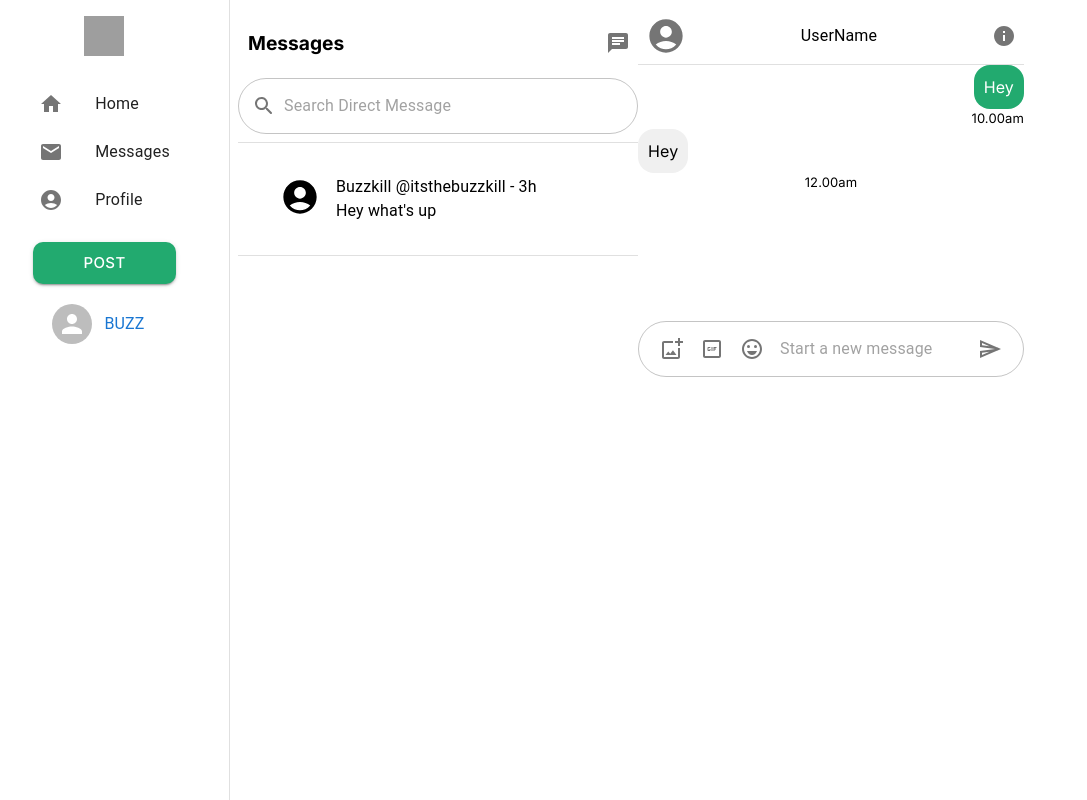
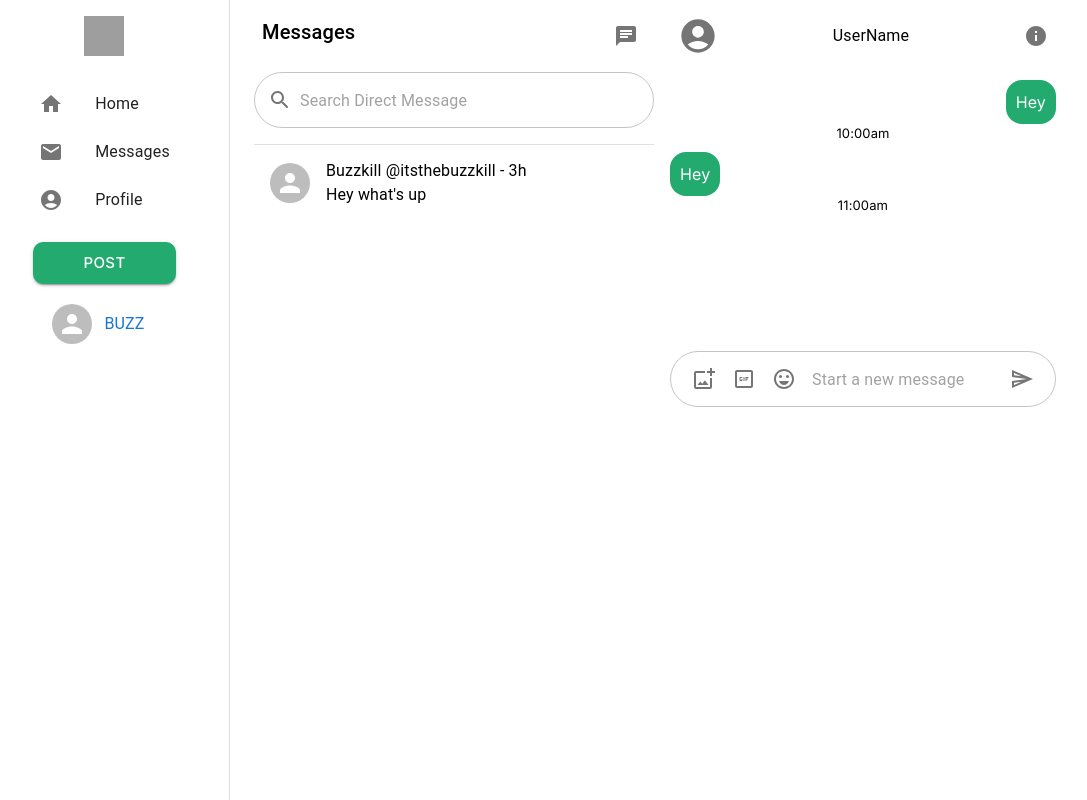
Before and after one commit to Project-Chirp/chirp-frontend, a React (Create React App) app: page / in a window 1280 px wide. Shown: the whole page, without its empty margins (20-1107 px from the left). Built offline with nearby package versions, Linux system fonts and the light colour scheme; grey boxes are pictures that could not be loaded.

Commit message:
Worked on messages styling

```diff
--- a/src/Styles/Messages.css
+++ /dev/null
@@ -1,32 +0,0 @@
-.ChatICon {
-  height: 8px;
-  width: 8px;
-}
-
-.Messagesheader {
-  font-weight: bold;
-  font-family: 'Inter';
-  font-size: larger;
-  padding: 10px;
-}
-
-/*need to center the icons and text*/
-.Messagesflexbox {
-  display: flex;
-  align-items: center;
-  justify-content: space-between;
-  padding: 5;
-}
-
-.title {
-  font-weight: bold;
-  text-align: center;
-}
-
-.messagethread {
-  text-align: center;
-}
-
-.MessagesButton {
-  text-align: center;
-}
--- a/src/components/Chatbox.tsx
+++ b/src/components/Chatbox.tsx
@@ -5,7 +5,6 @@ import {
   IconButton,
   TextField,
   InputAdornment,
-  Divider,
 } from "@mui/material";
 import InfoIcon from "@mui/icons-material/Info";
 import AddPhotoAlternateOutlinedIcon from "@mui/icons-material/AddPhotoAlternateOutlined";
@@ -27,11 +26,9 @@ const Chatbox = () => {
         </IconButton>
       </Box>
 
-      <Divider></Divider>
       {/* Chat Body */}
-
-      <Box sx={{ height: 1 }}>
-        <div dir="rtl">
+      <Box sx={{ height: 1, paddingTop: 2 }}>
+        <Box sx={{ direction: "rtl", paddingBottom: 1 }}>
           <Typography
             sx={{
               backgroundColor: "#22AA6F",
@@ -45,27 +42,28 @@ const Chatbox = () => {
           >
             Hey
           </Typography>
-        </div>
-        <Typography
-          sx={{ fontFamily: "Inter", textAlign: "end", fontSize: "small" }}
-        >
-          10.00am
+          <Typography sx={{ fontFamily: "Inter", fontSize: "small" }}>
+            10:00am
           </Typography>
-
+        </Box>
+        <Box sx={{ direction: "ltr", paddingBottom: 1 }}>
           <Typography
             sx={{
-            backgroundColor: "#F0F0F0",
+              backgroundColor: "#22AA6F",
               fontFamily: "Inter",
+              color: "white",
               borderRadius: "16px",
               padding: "10px",
               width: "fit-content",
+              right: "200",
             }}
           >
             Hey
           </Typography>
           <Typography sx={{ fontFamily: "Inter", fontSize: "small" }}>
-          12.00am
+            11:00am
           </Typography>
+        </Box>
       </Box>
 
       {/* Messaging text field */}
@@ -107,7 +105,7 @@ const Chatbox = () => {
               paddingLeft: "20px",
             },
           }}
-        ></TextField>
+        />
       </Box>
     </Box>
   );
--- a/src/components/Conversation.tsx
+++ b/src/components/Conversation.tsx
@@ -1,5 +1,5 @@
-import AccountCircleIcon from "@mui/icons-material/AccountCircle";
 import {
+  Avatar,
   Box,
   ListItem,
   ListItemAvatar,
@@ -10,11 +10,11 @@ import {
 
 const Conversation = () => {
   return (
-    <ListItem>
+    <ListItem disablePadding component="div">
       <ListItemButton>
-        <Box sx={{ padding: "10px", display: "flex" }}>
+        <Box sx={{ display: "flex" }}>
           <ListItemAvatar sx={{ margin: "auto" }}>
-            <AccountCircleIcon sx={{ fontSize: 40 }} />
+            <Avatar />
           </ListItemAvatar>
           <ListItemText
             primary={<Typography>Buzzkill @itsthebuzzkill - 3h</Typography>}
--- a/src/components/DMSearchBar.tsx
+++ b/src/components/DMSearchBar.tsx
@@ -1,11 +1,11 @@
 import SearchRoundedIcon from "@mui/icons-material/SearchRounded";
 import "../Styles/DMSearchBar.css";
-import {  InputAdornment, Stack, TextField } from "@mui/material";
+import { InputAdornment, Stack, TextField } from "@mui/material";
 
 const DMSearchBar = () => {
   return (
     //Using a Stack to vary the width of the page
-    <Stack sx={{ width: 400, margin: "auto" }}>
+    <Stack sx={{ width: 400, margin: "auto", paddingTop: 1, paddingBottom: 1 }}>
       <TextField
         InputProps={{
           startAdornment: (
@@ -21,9 +21,10 @@ const DMSearchBar = () => {
             borderRadius: "50px",
           },
           "& .MuiInputLabel-outlined": {
-                paddingLeft: "20px"
-              }
-            }} />
+            paddingLeft: "20px",
+          },
+        }}
+      />
     </Stack>
   );
 };
--- a/src/pages/Messages.tsx
+++ b/src/pages/Messages.tsx
@@ -1,8 +1,6 @@
 import ChatIcon from "@mui/icons-material/Chat";
 import IconButton from "@mui/material/IconButton";
-import { Button, Divider, List, Typography } from "@mui/material";
-
-import "../Styles/Messages.css";
+import { Box, Divider, List, Typography } from "@mui/material";
 import DMSearchBar from "../components/DMSearchBar";
 import PageWrapper from "./PageWrapper";
 import Conversation from "../components/Conversation";
@@ -11,51 +9,26 @@ import Chatbox from "../components/Chatbox";
 const Messages = () => {
   return (
     <PageWrapper>
-      <div>
-        <div className="Messagesflexbox">
-          <h1 className="Messagesheader">Messages</h1>
-
+      <Box sx={{ paddingRight: 2, paddingLeft: 2 }}>
+        <Box
+          sx={{
+            padding: 1,
+            display: "flex",
+            justifyContent: "space-between",
+          }}
+        >
+          <Typography variant="h6">Messages</Typography>
           <IconButton>
             <ChatIcon className="ChatIcon" />
           </IconButton>
-        </div>
-
+        </Box>
         <DMSearchBar />
-
-        <List>
-        <Divider></Divider>
+        <List component="div">
+          <Divider />
           <Conversation />
-        <Divider></Divider>
         </List>
-      </div>
-
+      </Box>
       <Chatbox />
-
-      {/* <div>
-        <h1 className="title">Select a Message!</h1>
-        <Typography className="messagethread">
-          Select an already existing mesage thread or start an entirely new one!
-        </Typography>
-
-        <div className="MessagesButton">
-          <Button
-            style={{
-              justifyContent: "center",
-              alignItems: "center",
-              margin: 10,
-              backgroundColor: "#22AA6F",
-              borderRadius: 10,
-            }}
-            size={"large"}
-            sx={{ fontFamily: "Inter" }}
-            variant="contained"
-
-            type="submit"
-          >
-            New Message
-          </Button>
-        </div>
-      </div> */}
     </PageWrapper>
   );
 };
```
Lines whose indentation alone changed are shown as unchanged.
